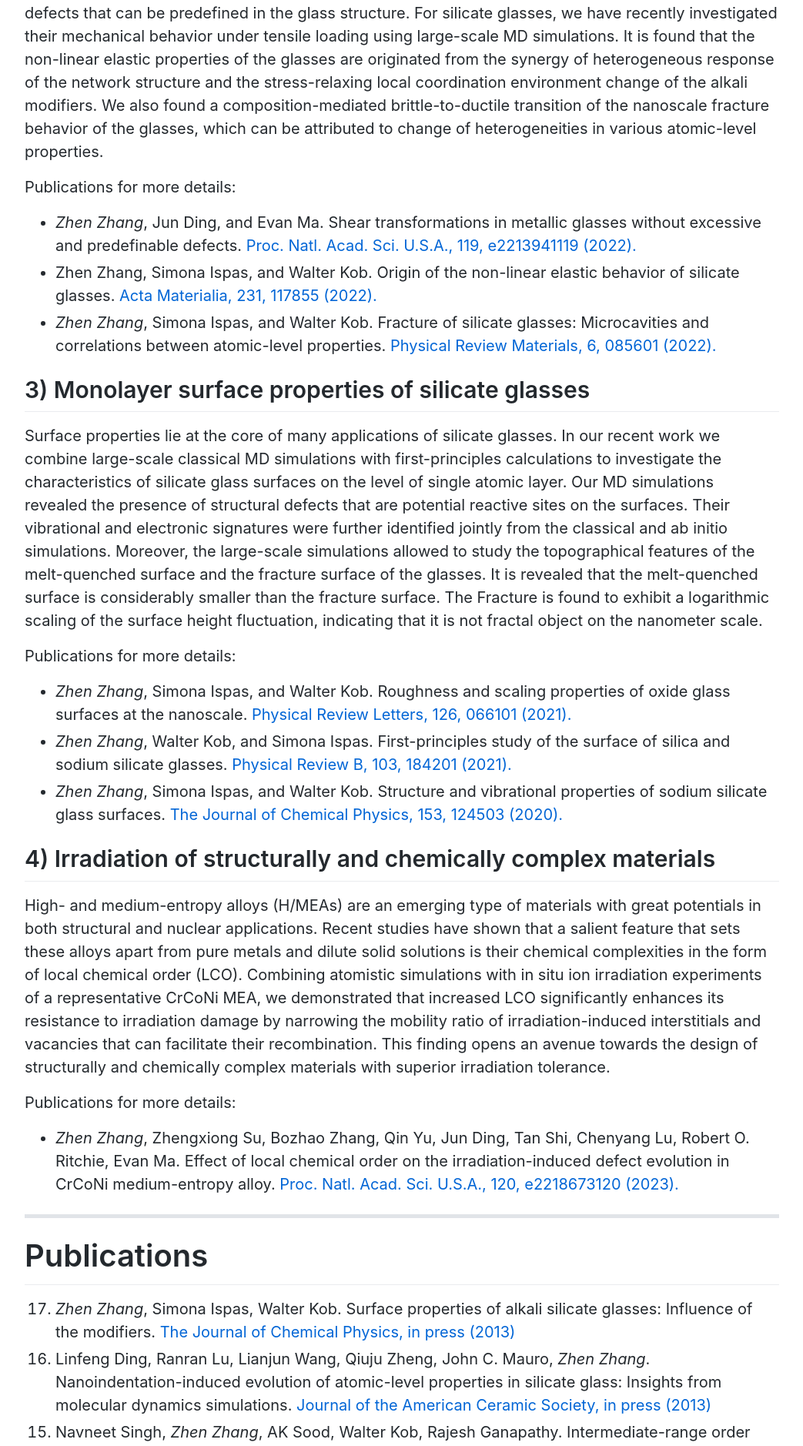
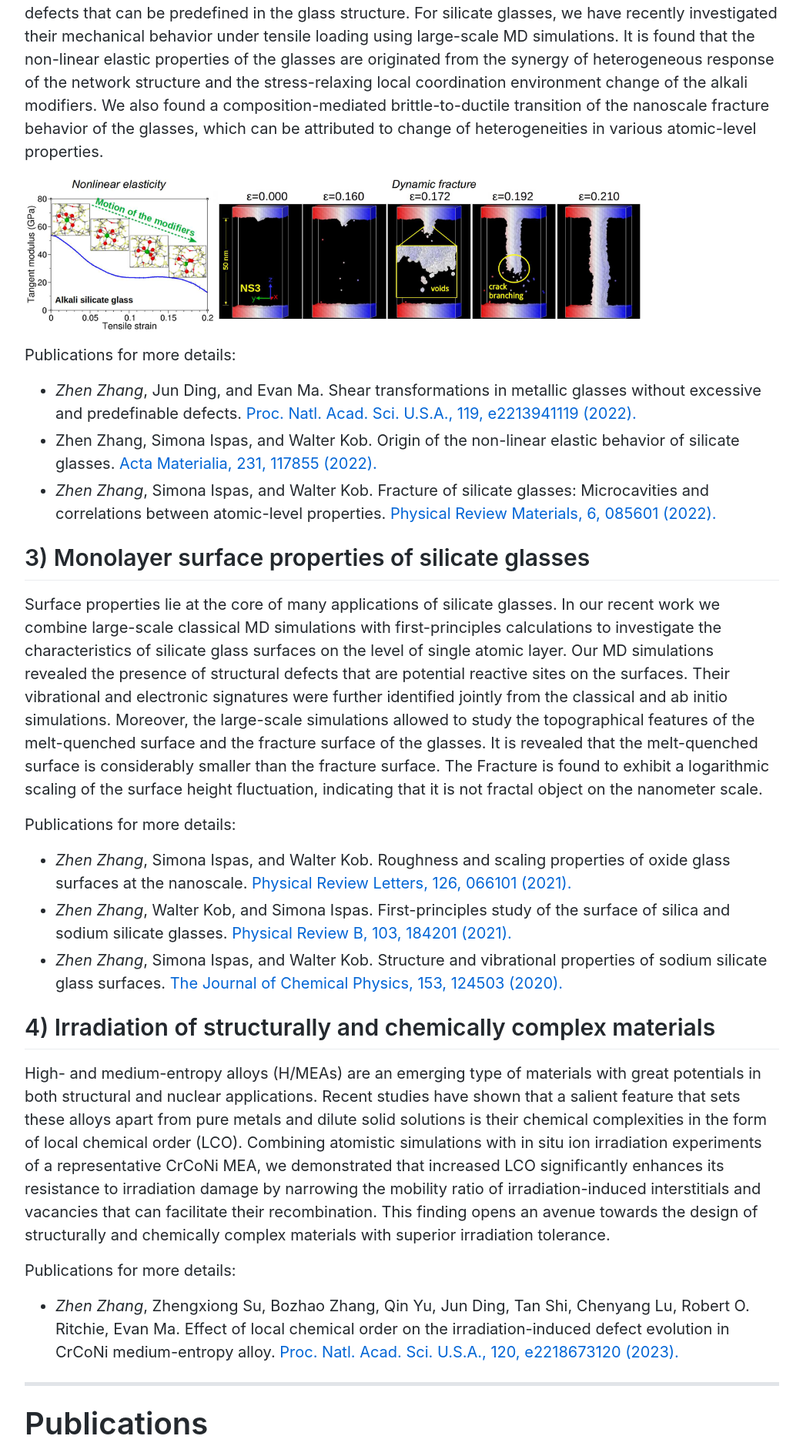
Before and after one commit to zhenzhang1991/zhenzhang1991.github.io, a Jekyll site: the page built from index.md, in a window 1280 px wide. Shown: the part 2359-4237 px from the top of the page at 77% size, without its empty margins (118-1161 px from the left). Built offline with Jekyll 4.4.1, drawn with Linux system fonts in a browser that asks for light colours; Markdown is read by kramdown in place of the engine named in the settings; comment, search, counter and statistics services are not loaded.

Commit message:
Update index.md

```diff
--- a/index.md
+++ b/index.md
@@ -51,6 +51,8 @@ For metallic glasses, by combing conventional MD method and a highly efficient s
 Further analysis of the slowly-quenched glass has revealed that that shear transformation zones are considerably fewer and smaller than previously believed and cannot be attributed to clear-cut local defects that can be predefined in the glass structure.
 For silicate glasses, we have recently investigated their mechanical behavior under tensile loading using large-scale MD simulations. It is found that the non-linear elastic properties of the glasses are originated from the synergy of heterogeneous response of the network structure and the stress-relaxing local coordination environment change of the alkali modifiers. We also found a composition-mediated brittle-to-ductile transition of the nanoscale fracture behavior of the glasses, which can be attributed to change of heterogeneities in various atomic-level properties.
 
+<img align="center" src="images/deformation-silicate-glass.jpg" width="800">
+
 Publications for more details:
 
 *  *Zhen Zhang*, Jun Ding, and Evan Ma. Shear transformations in metallic glasses without excessive and predefinable defects. [Proc. Natl. Acad. Sci. U.S.A., 119, e2213941119 (2022).](https://doi.org/10.1073/pnas.2213941119)
```
